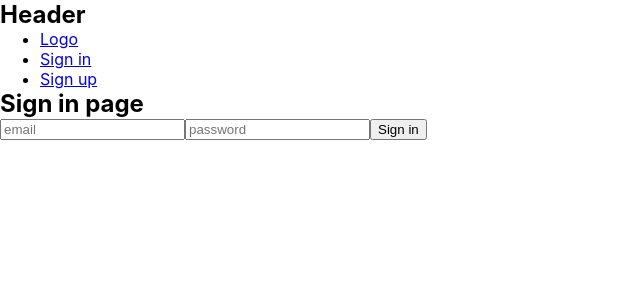
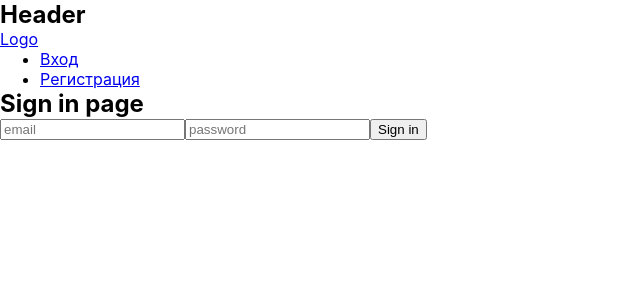
Before and after one commit to rusinovarusya/team-project, a React (Create React App) app: page /team-project/signin in a window 1280 px wide. Shown: the top 300 px of the page, without its empty margins (0-640 px from the left). Built offline with nearby package versions, Linux system fonts and the light colour scheme; no server answers.

Commit message:
feature: add all routes and link to pages

```diff
--- a/src/App.tsx
+++ b/src/App.tsx
@@ -5,6 +5,10 @@ import HomePage from './components/home-page/HomePage';
 import SignInPage from './components/signin-page/SignInPage';
 import SignUpPage from './components/signup-page/SignUpPage';
 import "./firebase";
+import FavoritesPage from './components/favorites-page/FavoritesPage';
+import HistoryPage from './components/history-page/HistoryPage';
+import SearchPage from './components/search-page/SearchPage';
+import HeaderContent from './components/header-content/HeaderContent';
 
 
 function App() {
@@ -12,10 +16,15 @@ function App() {
     <div className="App">
       <BrowserRouter basename="/team-project">
         <Header>
+          <HeaderContent />
           <Routes>
             <Route path="/" element={<HomePage />} />
             <Route path="/signin" element={<SignInPage />} />
             <Route path="/signup" element={<SignUpPage />} />
+
+            <Route path="/favorites" element={<FavoritesPage />} />
+            <Route path="/history" element={<HistoryPage />} />
+            <Route path="/search" element={<SearchPage />} />
           </Routes>
         </Header>
         </BrowserRouter>
--- /dev/null
+++ b/src/components/header-content/HeaderContent.tsx
@@ -0,0 +1,28 @@
+import { FC } from "react";
+import { useAuth } from "../../hooks/use-auth";
+import { Link } from "react-router-dom";
+import { useAppDispatch } from "../../hooks/redux-hooks";
+import { removeUser } from "../../store/slices/userSlice";
+
+
+const HeaderContent: FC = () => {
+  const { isAuth, email } = useAuth();
+  const dispatch = useAppDispatch();
+
+  return (isAuth ? (
+    <ul>
+      <li>{email}</li>
+      <li><Link to="/favorites">Избранное</Link></li>
+      <li><Link to="/history">История</Link></li>
+      <li><Link to="/search">Поиск</Link></li>
+      <li><button onClick={() => dispatch(removeUser())}>Выход</button></li>
+    </ul>
+  ) : (
+    <ul>
+      <li><Link to="/signin">Вход</Link></li>
+      <li><Link to="/signup">Регистрация</Link></li>
+    </ul>
+  ));
+}
+
+export default HeaderContent;
--- a/src/components/header/Header.tsx
+++ b/src/components/header/Header.tsx
@@ -6,14 +6,16 @@ const Header: FC<PropsWithChildren<{}>> = ({ children }) => {
   return (
     <header>
       <h2>Header</h2>
+      <Link to="/">Logo</Link>
       <nav>
-        <ul>
+        {children}
+        {/* <ul>
           <li><Link to="/">Logo</Link></li>
           <li><Link to="/signin">Sign in</Link></li>
           <li><Link to="/signup">Sign up</Link></li>
-        </ul>
+          {children}
+        </ul> */}
       </nav>
-      {children}
     </header>
   );
 }
--- a/src/components/home-page/HomePage.tsx
+++ b/src/components/home-page/HomePage.tsx
@@ -1,18 +1,15 @@
 import { FC, PropsWithChildren } from "react";
 import { useAuth } from "../../hooks/use-auth";
 import { Navigate } from "react-router-dom";
-import { removeUser } from "../../store/slices/userSlice";
-import { useAppDispatch } from "../../hooks/redux-hooks";
 
 
 const HomePage: FC<PropsWithChildren<{}>> = ({ children }) => {
-  const { isAuth, email } =  useAuth();
-  const dispatch = useAppDispatch();
+  const { isAuth } =  useAuth();
 
   return (isAuth ?
     <article>
       <h2>Home page</h2>
-      <button onClick={() => dispatch(removeUser())}>Sign out from {email}</button>
+      There is a description...
       {children}
     </article> : (
     <Navigate to="/signin" />
```
